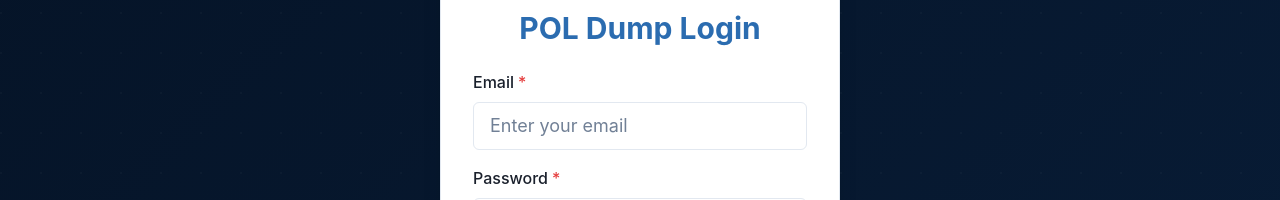
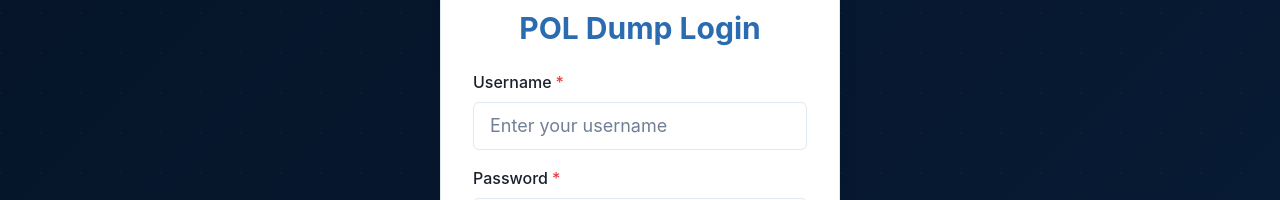
Before and after one commit to RobinGonzales13/mern-540-website, a React (Vite) app in the folder frontend/: page /pol-login in a window 1280 px wide. Shown: the part 308-508 px from the top of the page. Built offline with nearby package versions, Linux system fonts and the light colour scheme.

Commit message:
reverted changes

```diff
--- a/frontend/src/pages/POLLogin.jsx
+++ b/frontend/src/pages/POLLogin.jsx
@@ -12,7 +12,6 @@ import {
   Image,
   Flex,
   Container,
-  FormErrorMessage,
 } from "@chakra-ui/react";
 import axios from "axios";
 import { useNavigate } from "react-router-dom";
@@ -21,43 +20,19 @@ import Navbar from "../components/ui/navbar";
 const API_URL = import.meta.env.VITE_API_URL;
 
 const POLLogin = () => {
-  const [email, setEmail] = useState("");
+  const [username, setUsername] = useState("");
   const [password, setPassword] = useState("");
   const [loading, setLoading] = useState(false);
-  const [errors, setErrors] = useState({});
   const toast = useToast();
   const navigate = useNavigate();
 
-  const validateEmail = (email) => {
-    const re = /^[^\s@]+@[^\s@]+\.[^\s@]+$/;
-    return re.test(email);
-  };
-
   const handleSubmit = async (e) => {
     e.preventDefault();
-    setErrors({});
-
-    // Validate email
-    if (!email) {
-      setErrors({ email: "Email is required" });
-      return;
-    }
-    if (!validateEmail(email)) {
-      setErrors({ email: "Please enter a valid email address" });
-      return;
-    }
-
-    // Validate password
-    if (!password) {
-      setErrors({ password: "Password is required" });
-      return;
-    }
-
     setLoading(true);
 
     try {
       const response = await axios.post(`${API_URL}/api/pol/login`, {
-        email,
+        username,
         password,
       });
 
@@ -142,19 +117,18 @@ const POLLogin = () => {
               </Heading>
               <form onSubmit={handleSubmit}>
                 <VStack spacing={4}>
-                  <FormControl isRequired isInvalid={errors.email}>
-                    <FormLabel fontWeight="medium">Email</FormLabel>
+                  <FormControl isRequired>
+                    <FormLabel fontWeight="medium">Username</FormLabel>
                     <Input
-                      type="email"
-                      value={email}
-                      onChange={(e) => setEmail(e.target.value)}
-                      placeholder="Enter your email"
+                      type="text"
+                      value={username}
+                      onChange={(e) => setUsername(e.target.value)}
+                      placeholder="Enter your username"
                       size="lg"
                       focusBorderColor="blue.500"
                     />
-                    <FormErrorMessage>{errors.email}</FormErrorMessage>
                   </FormControl>
-                  <FormControl isRequired isInvalid={errors.password}>
+                  <FormControl isRequired>
                     <FormLabel fontWeight="medium">Password</FormLabel>
                     <Input
                       type="password"
@@ -164,7 +138,6 @@ const POLLogin = () => {
                       size="lg"
                       focusBorderColor="blue.500"
                     />
-                    <FormErrorMessage>{errors.password}</FormErrorMessage>
                   </FormControl>
                   <Button
                     type="submit"
```
